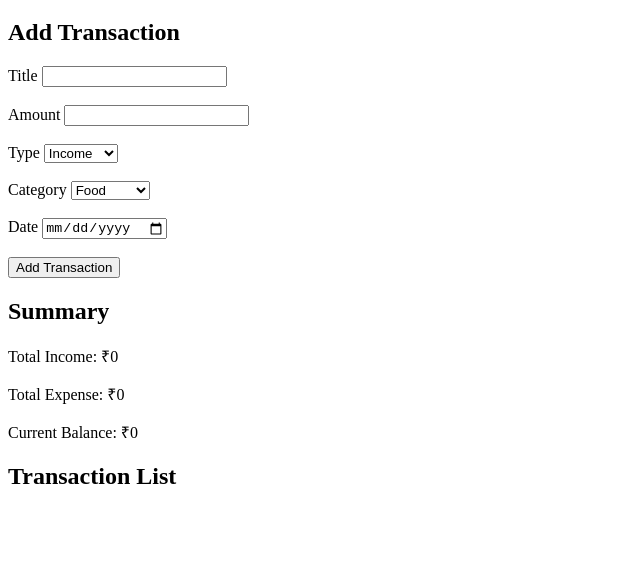
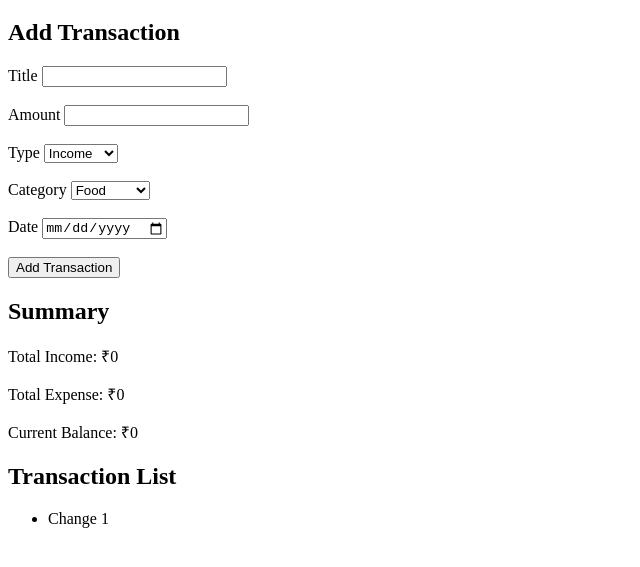
Before and after one commit to TanviBhidawe/expense-tracker, a plain HTML site: page expense-tracker/index.html in a window 1280 px wide. Shown: the part 61-628 px from the top of the page, without its empty margins (0-640 px from the left). Drawn offline with Linux system fonts and the light colour scheme.

Commit message:
change list

```diff
--- a/expense-tracker/index.html
+++ b/expense-tracker/index.html
@@ -70,6 +70,9 @@
 
         <ul id="transactionList">
             <!-- Transactions will appear here -->
+             <li>
+                Change 1
+             </li>
         </ul>
 
     </div>
```
